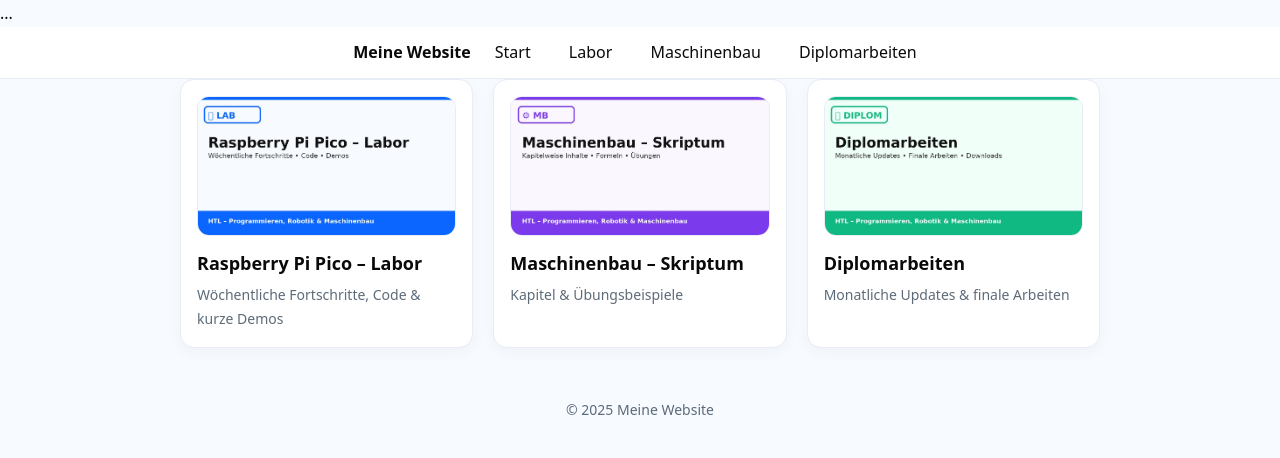
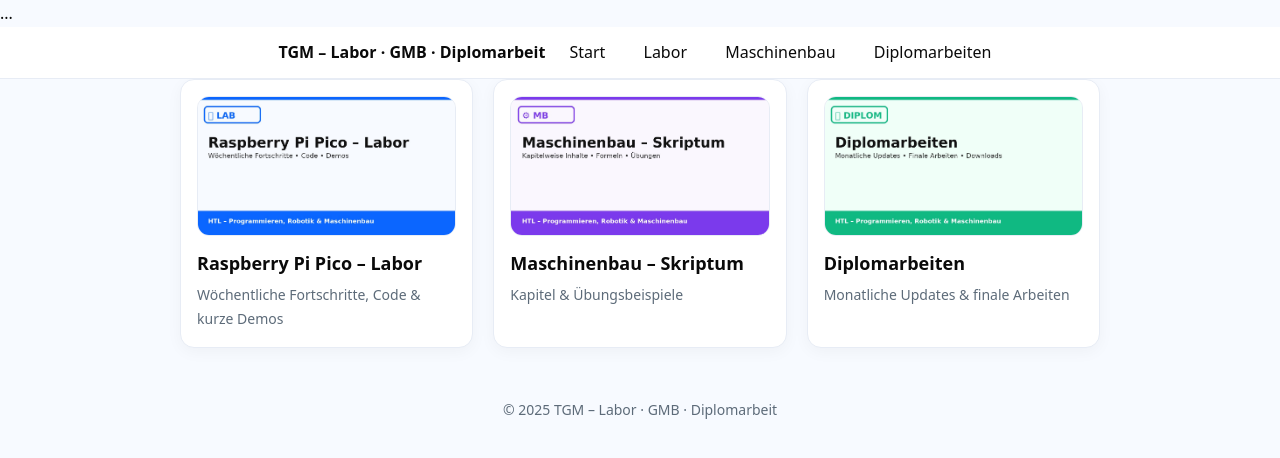
Before and after one commit to siegikaltmann/bookish-guide, a Jekyll site: the page built from index-old.md, in a window 1280 px wide. Shown: the top 458 px of the page. Built offline with Jekyll 4.4.1, drawn with Linux system fonts in a browser that asks for light colours.

Commit message:
Update _config.yml

```diff
--- a/_config.yml
+++ b/_config.yml
@@ -1,5 +1,11 @@
-title: Meine Website
-description: Dokumentation für Labor, Maschinenbau & Diplomarbeiten
+title: "TGM – Labor · GMB · Diplomarbeit"
+description: "Wöchentliche Labor-Dokus mit Raspberry Pi Pico, Maschinenbau-Skriptum & Diplomarbeiten am TGM."
+logo: /favicon.svg
+
+# Feed-Link im MM-Footer ausblenden
+atom_feed:
+  hide: true
+
 url: "https://siegikaltmann.github.io"      # <- deinen GitHub-Namen einsetzen
 baseurl: "/bookish-guide"                 # <- exakt dein Repo-Name, mit führendem Slash
 timezone: Europe/Vienna
```
